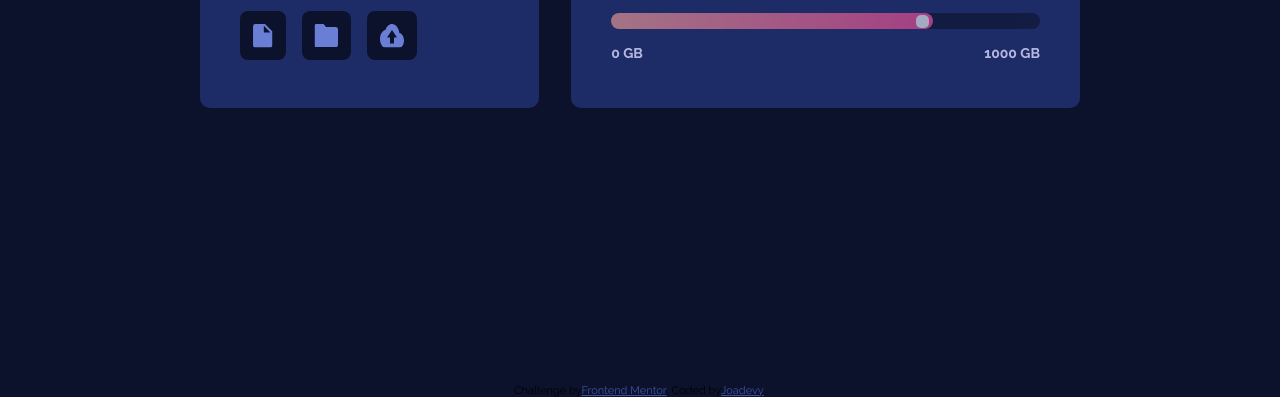
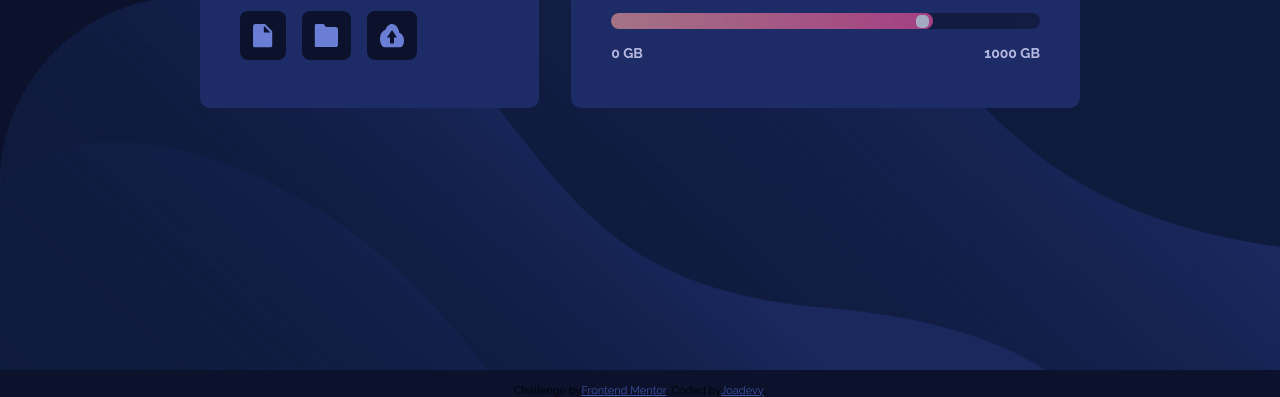
Before and after one commit to Joadevy/FM-Fylo-Component, a plain HTML site: page index.html in a window 1280 px wide. Shown: the part 403-800 px from the top of the page. Drawn offline with Linux system fonts and the light colour scheme; the site is published under a folder, as on GitHub Pages, so addresses that start at the root find nothing.

Commit message:
Update styles.css

```diff
--- a/styles.css
+++ b/styles.css
@@ -151,7 +151,7 @@ body {
   flex-direction: column;
   justify-content: center;
   font-family: "Raleway", sans-serif;
-  background-image: url("/images/bg-mobile.png");
+  background-image: url("images/bg-mobile.png");
   background-repeat: no-repeat;
   background-size: cover;
 }
@@ -171,7 +171,7 @@ body {
 
 @media screen and (min-width: 1024px) {
   body {
-    background-image: url("/images/bg-desktop.png");
+    background-image: url("images/bg-desktop.png");
     background-position-y: 50vh;
     background-size: contain;
     background-color: #0c122c;
```
